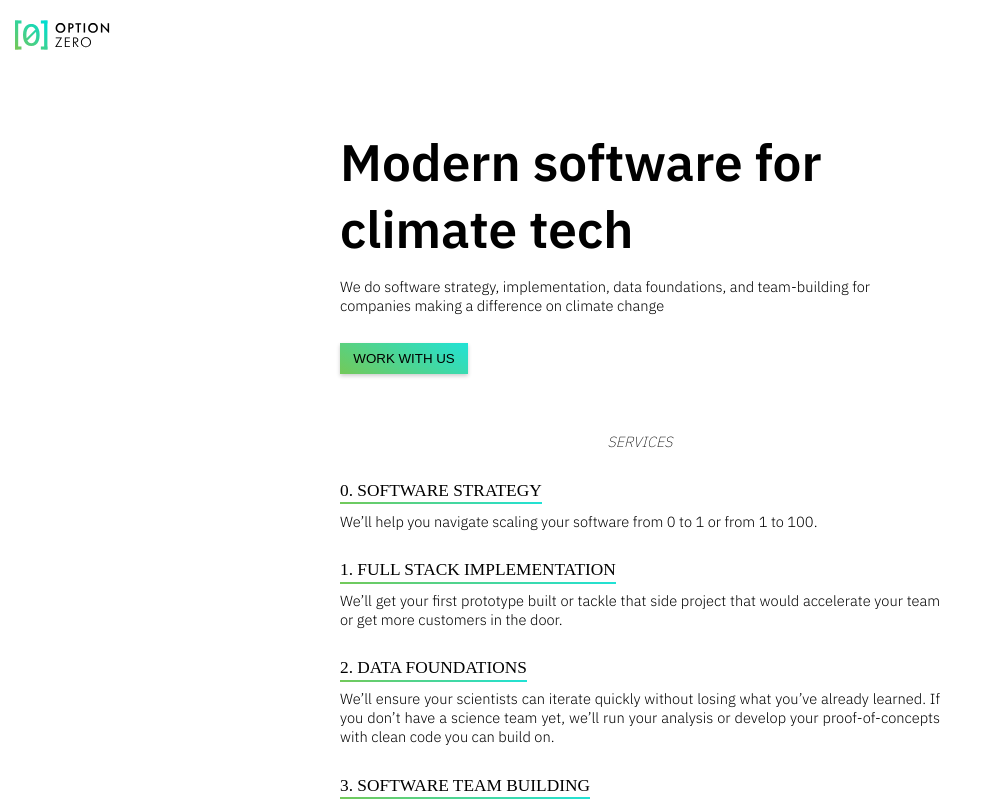
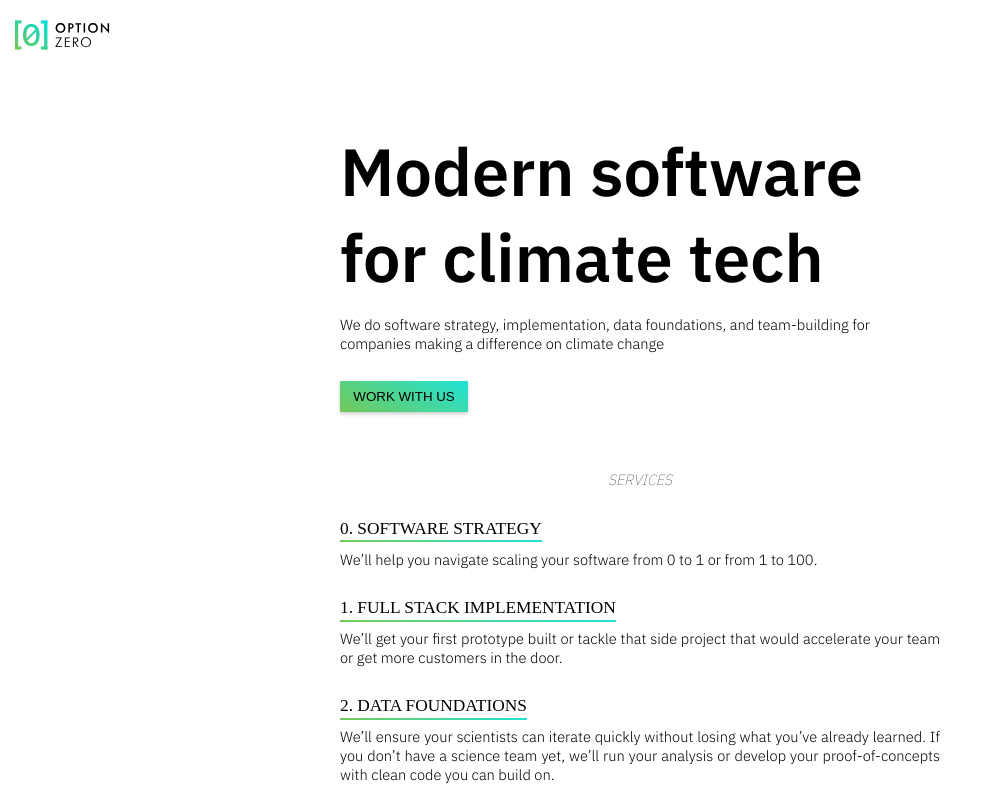
Before and after one commit to Option-Zero/option-zero, a Next.js app: page / in a window 1280 px wide. Shown: the whole page, without its empty margins (0-988 px from the left). Built offline with nearby package versions, Linux system fonts and the light colour scheme.

Commit message:
Fix font non-load issue (set to display=swap)

```diff
--- a/pages/_document.tsx
+++ b/pages/_document.tsx
@@ -4,7 +4,7 @@ export default function Document() {
   return (
     <Html>
       <Head>
-        <link href="https://fonts.googleapis.com/css?family=IBM Plex Sans:100,200,300,400,500,600,900&display=optional" rel="stylesheet" type="text/css"></link>
+        <link href="https://fonts.googleapis.com/css?family=IBM Plex Sans:600,100,300&display=swap" rel="stylesheet" type="text/css"></link>
         {/* <link href="https://fonts.googleapis.com/css?family=Inconsolata:100,500,700,900&display=optional" rel="stylesheet" type="text/css"></link> */}
         <meta property="og:title" content="Option Zero" />
         <meta property="og:type" content="website" />
--- a/pages/index.module.css
+++ b/pages/index.module.css
@@ -8,7 +8,6 @@
 }
 
 .tagline {
-  font-family: IBM Plex Sans;
   margin: 0;
 }
 
--- a/styles/globals.css
+++ b/styles/globals.css
@@ -18,21 +18,14 @@ a {
   box-sizing: border-box;
 }
 
-h1,
-h2,
-h3,
-h4,
-h5 {
-  font-family: FuturaFuturisC;
-}
-
 h1 {
-  font-family: FuturaFuturisC;
-  font-size: 3.5em;
-  font-weight: 900;
+  font-family: IBM Plex Sans, sans-serif;
+  font-size: 50pt;
+  font-weight: 600;
 }
 
 h2 {
+  font-family: FuturaFuturisC;
   font-weight: 500;
   font-size: 13pt;
   text-transform: uppercase;
```
